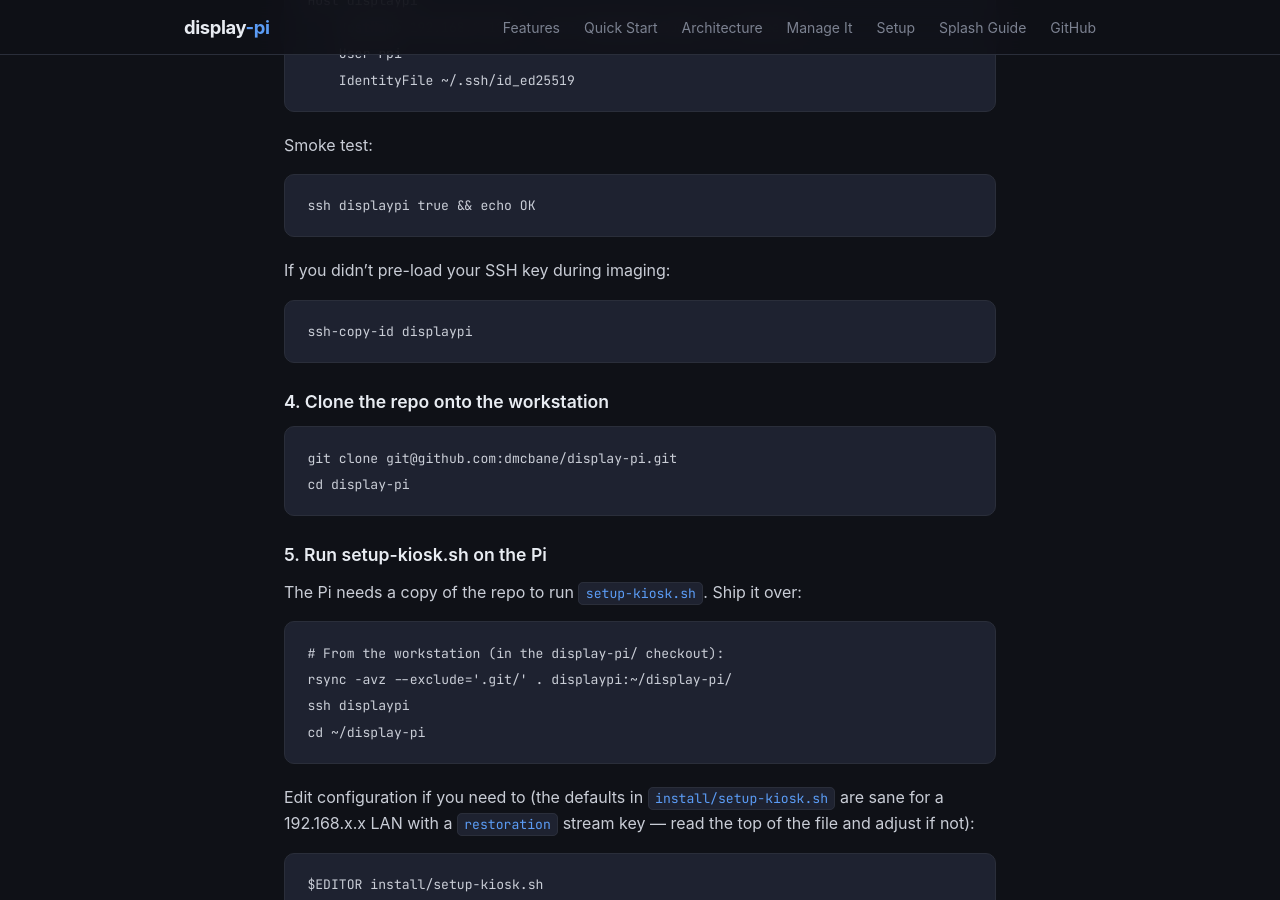
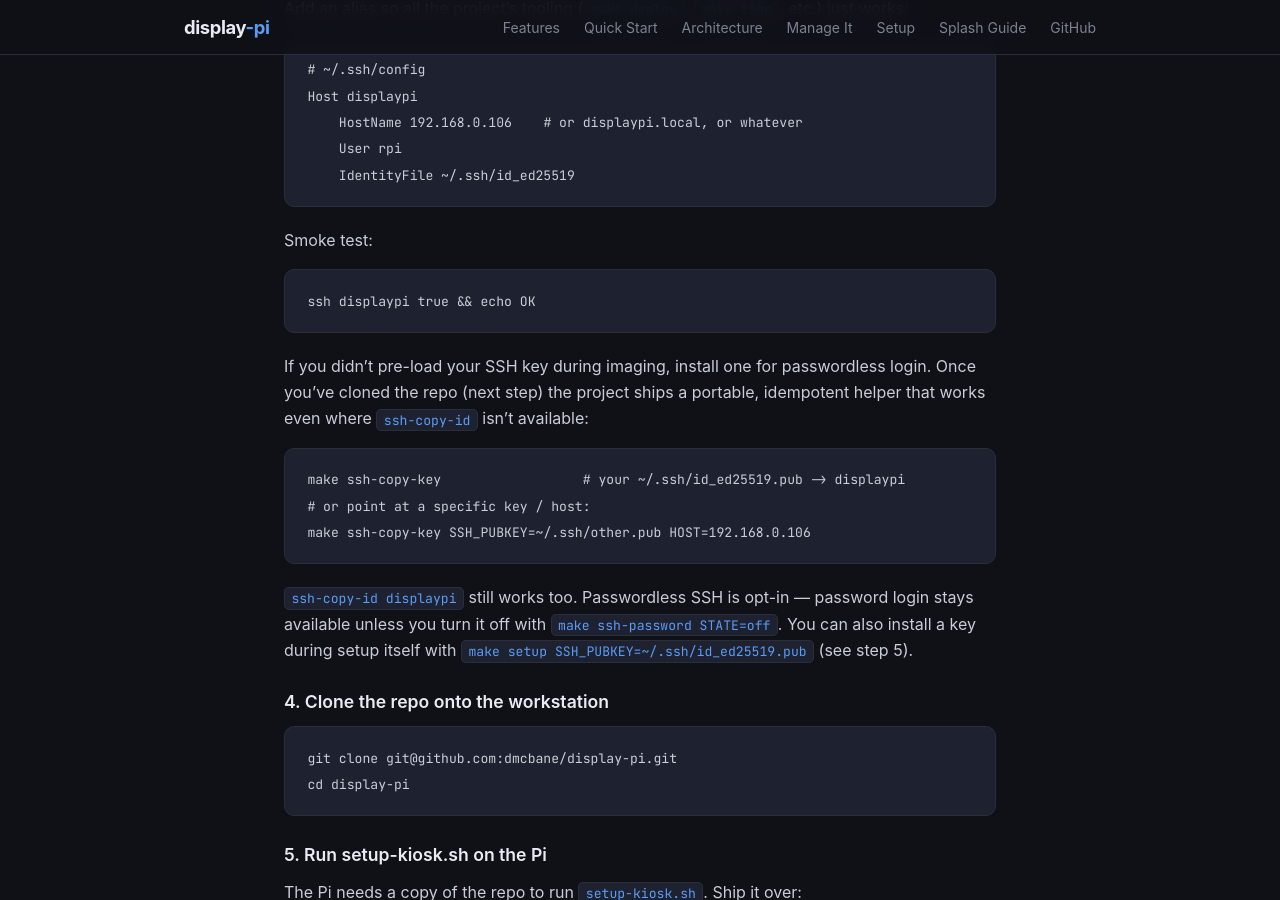
Before and after one commit to dmcbane/display-pi, a Jekyll site: the page built from docs/setup-guide.md, in a window 1280 px wide and 900 px high, scrolled down 3000 px. Built offline with Jekyll 4.4.1, drawn with Linux system fonts in a browser that asks for light colours; some of the changed text lies outside the part shown.

Commit message:
feat(setup): docs-site reference shortcut + opt-in passwordless SSH key
Two additions requested together:

1. Docs reference shortcut. `make volunteer-web-url` now also emits
   display-pi-docs.webloc/.url (from DOCS_URL, default the project's
   GitHub Pages) so whoever runs the kiosk has a stable, clickable
   reference alongside the volunteer-manager shortcut. Both shortcut
   pairs now come from one tested helper, dev/write-url-shortcut.sh,
   replacing the inline printf blocks. The docs pair is Pi-independent
   (written first, succeeds even if the Pi is unreachable) and gitignored
   as a build artifact.

2. Opt-in passwordless SSH, two ways:
   - `make ssh-copy-key` (dev/ssh-copy-key.sh): a portable, idempotent
     ssh-copy-id stand-in. Autodetects ~/.ssh/id_ed25519.pub (then
     id_rsa.pub) or takes SSH_PUBKEY=<path>, guards against installing a
     PRIVATE key by mistake, appends only if absent, supports DRY_RUN=1.
   - SSH_PUBKEY setup setting: `make setup`/`provision` reads the .pub and
     forwards its contents to a new configure_ssh_pubkey step in
     setup-kiosk.sh, so a fresh Pi trusts the key from the start. Same
     guard + idempotent install; empty = skip, password login unaffected.

Documented in make help and the setup guide. TDD: 26 new assertions in
run-tests.sh (written first), including behavioral checks that a private
key is rejected and DRY_RUN never connects. Full suite 410/410. Bumps to
0.19.0.

Co-Authored-By: Claude Opus 4.8 (1M context) <noreply@anthropic.com>

````diff
--- a/docs/setup-guide.md
+++ b/docs/setup-guide.md
@@ -77,6 +77,11 @@ Have an answer for these before you start:
 > safe to re-run. Steps 5–8 below do the same work by hand and explain each
 > piece; read them to understand what `provision` automates, or to run a step
 > on its own.
+>
+> `volunteer-web-url` writes two pairs of double-clickable shortcuts: one for
+> the volunteer web manager on the Pi, and `display-pi-docs.webloc` /
+> `display-pi-docs.url` pointing at this documentation site — a stable
+> reference to hand to whoever ends up running the kiosk.
 
 ### 1. Flash the SD card
 
@@ -124,11 +129,21 @@ Smoke test:
 ssh displaypi true && echo OK
 ```
 
-If you didn't pre-load your SSH key during imaging:
+If you didn't pre-load your SSH key during imaging, install one for
+passwordless login. Once you've cloned the repo (next step) the project ships a
+portable, idempotent helper that works even where `ssh-copy-id` isn't
+available:
 
 ```sh
-ssh-copy-id displaypi
+make ssh-copy-key                  # your ~/.ssh/id_ed25519.pub -> displaypi
+# or point at a specific key / host:
+make ssh-copy-key SSH_PUBKEY=~/.ssh/other.pub HOST=192.168.0.106
 ```
+
+`ssh-copy-id displaypi` still works too. Passwordless SSH is opt-in — password
+login stays available unless you turn it off with
+`make ssh-password STATE=off`. You can also install a key during setup itself
+with `make setup SSH_PUBKEY=~/.ssh/id_ed25519.pub` (see step 5).
 
 ### 4. Clone the repo onto the workstation
 
````
Also changed, not shown: CHANGELOG.md, 7 other files.
